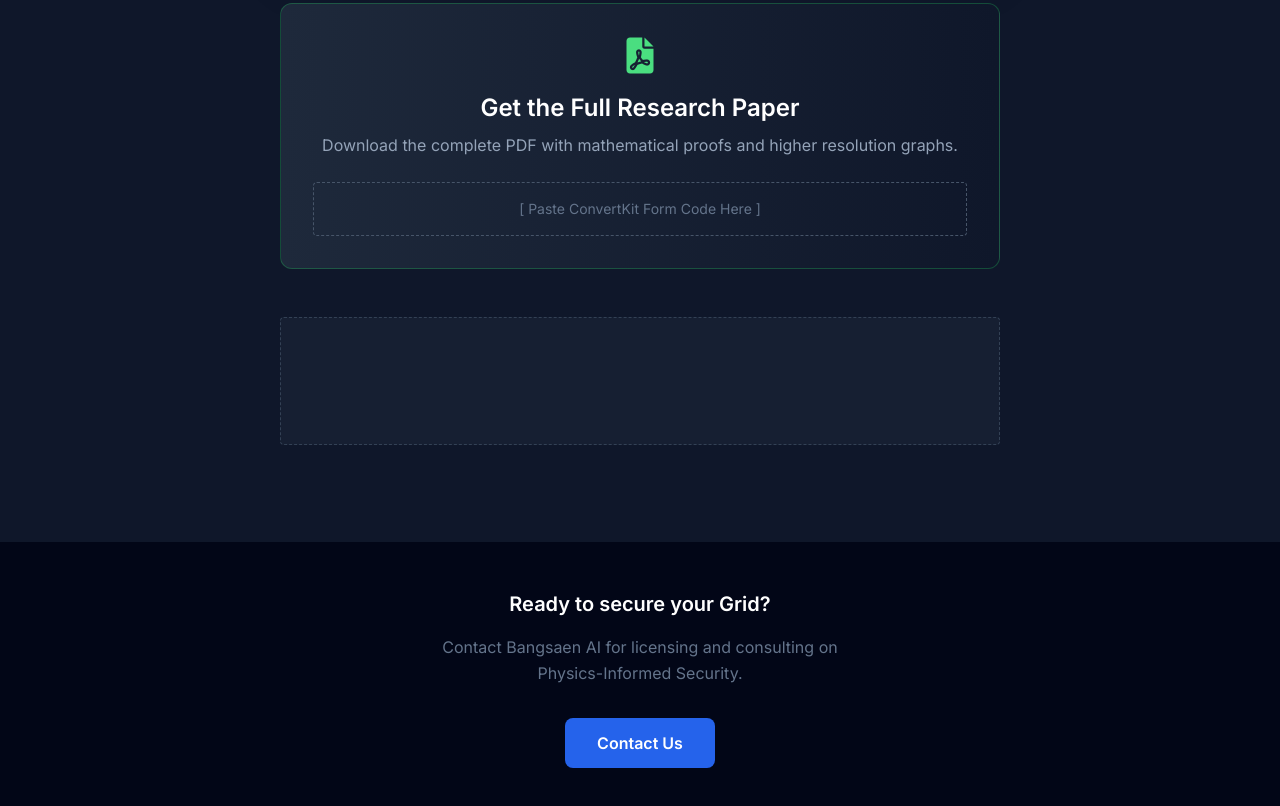
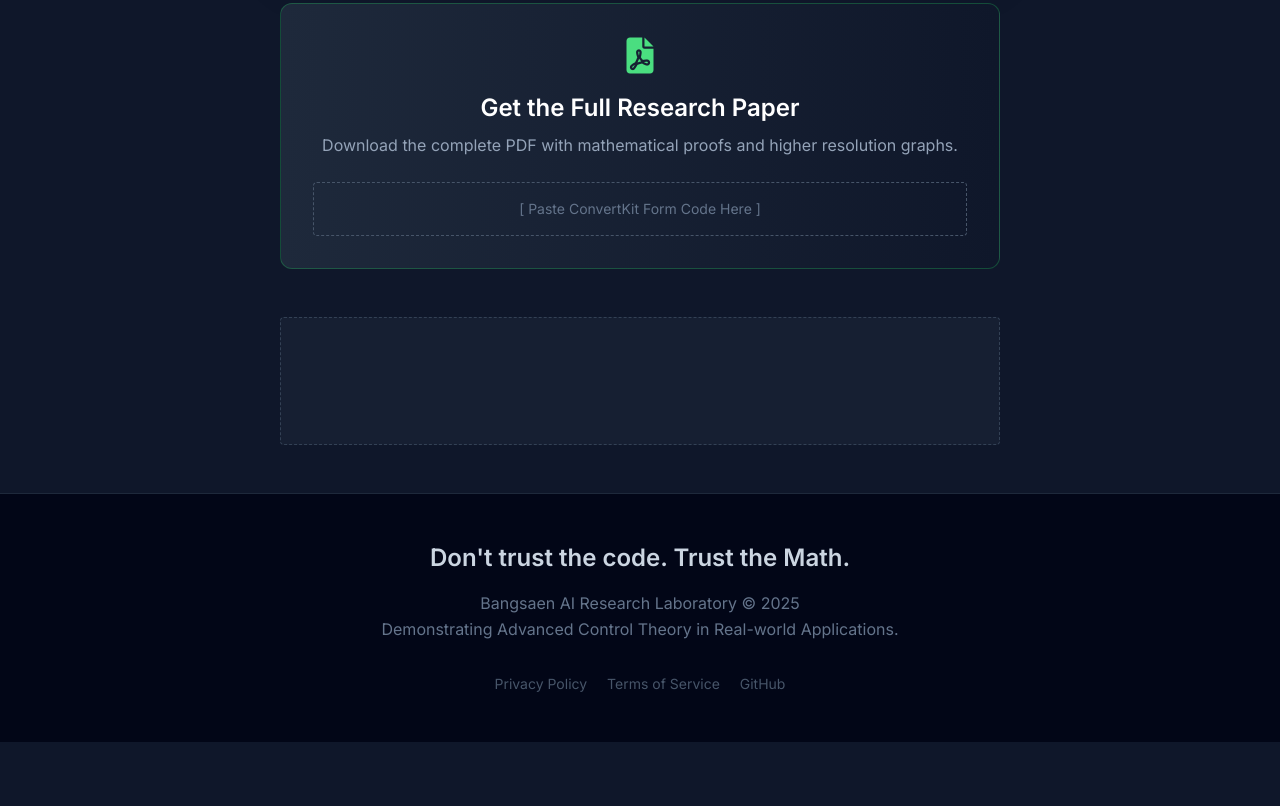
Before and after one commit to bangsaenai/bangsaenai.github.io, a plain HTML site: page solar-research.html in a window 1280 px wide. Shown: the part 2622-3428 px from the top of the page. After the commit the page ends 3364 px from the top, so only its background shows below. Drawn offline with nearby package versions, Linux system fonts and the light colour scheme; a script that the page names is missing.

Commit message:
Update solar-research.html

```diff
--- a/solar-research.html
+++ b/solar-research.html
@@ -157,14 +157,20 @@
 
     </article>
 
-    <footer class="bg-slate-950 py-12 text-center border-t border-slate-900 mt-12">
-        <h3 class="text-white font-bold text-xl mb-4">Ready to secure your Grid?</h3>
-        <p class="text-slate-500 mb-8 max-w-md mx-auto">
-            Contact Bangsaen AI for licensing and consulting on Physics-Informed Security.
-        </p>
-        <a href="mailto:contact@bangsaenai.com" class="inline-block bg-blue-600 hover:bg-blue-700 text-white px-8 py-3 rounded-lg font-semibold transition">
-            Contact Us
-        </a>
+    <footer class="border-t border-slate-800 py-12 bg-slate-950">
+        <div class="max-w-7xl mx-auto px-4 text-center">
+            <h2 class="text-2xl font-bold text-slate-300 mb-4">Don't trust the code. Trust the Math.</h2>
+            <p class="text-slate-500 mb-8">
+                Bangsaen AI Research Laboratory &copy; 2025<br>
+                Demonstrating Advanced Control Theory in Real-world Applications.
+            </p>
+            <div class="text-slate-600 text-sm">
+                <a href="privacy-policy.html" class="hover:text-white mx-2">Privacy Policy</a>
+                <a href="terms.html" class="hover:text-white mx-2">Terms of Service</a>
+                <a href="https://github.com/bangsaenai" class="hover:text-white mx-2">GitHub</a>
+
+            </div>
+        </div>
     </footer>
 <script>
 (function(){if(!window.chatbase||window.chatbase("getState")!=="initialized"){window.chatbase=(...arguments)=>{if(!window.chatbase.q){window.chatbase.q=[]}window.chatbase.q.push(arguments)};window.chatbase=new Proxy(window.chatbase,{get(target,prop){if(prop==="q"){return target.q}return(...args)=>target(prop,...args)}})}const onLoad=function(){const script=document.createElement("script");script.src="https://www.chatbase.co/embed.min.js";script.id="qOGqhPaxVWgqP21lEujIv";script.domain="www.chatbase.co";document.body.appendChild(script)};if(document.readyState==="complete"){onLoad()}else{window.addEventListener("load",onLoad)}})();
```
